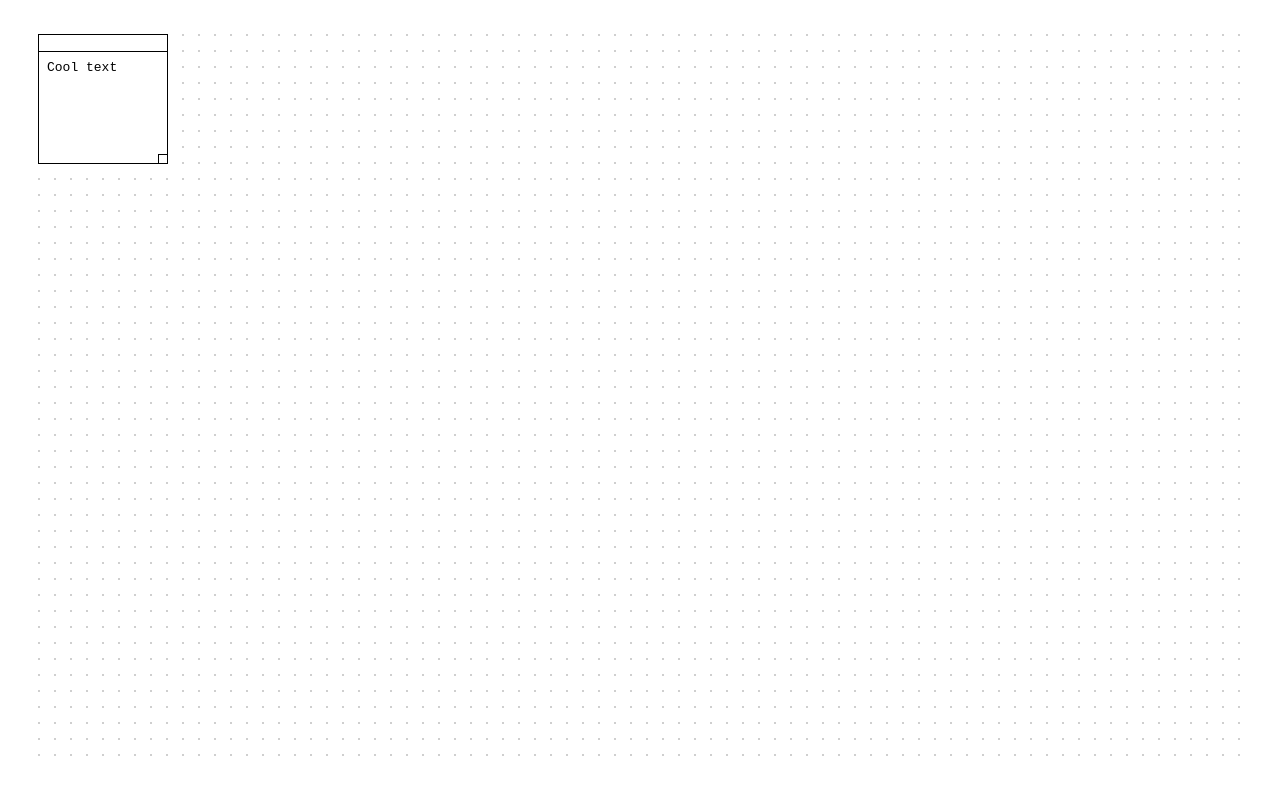
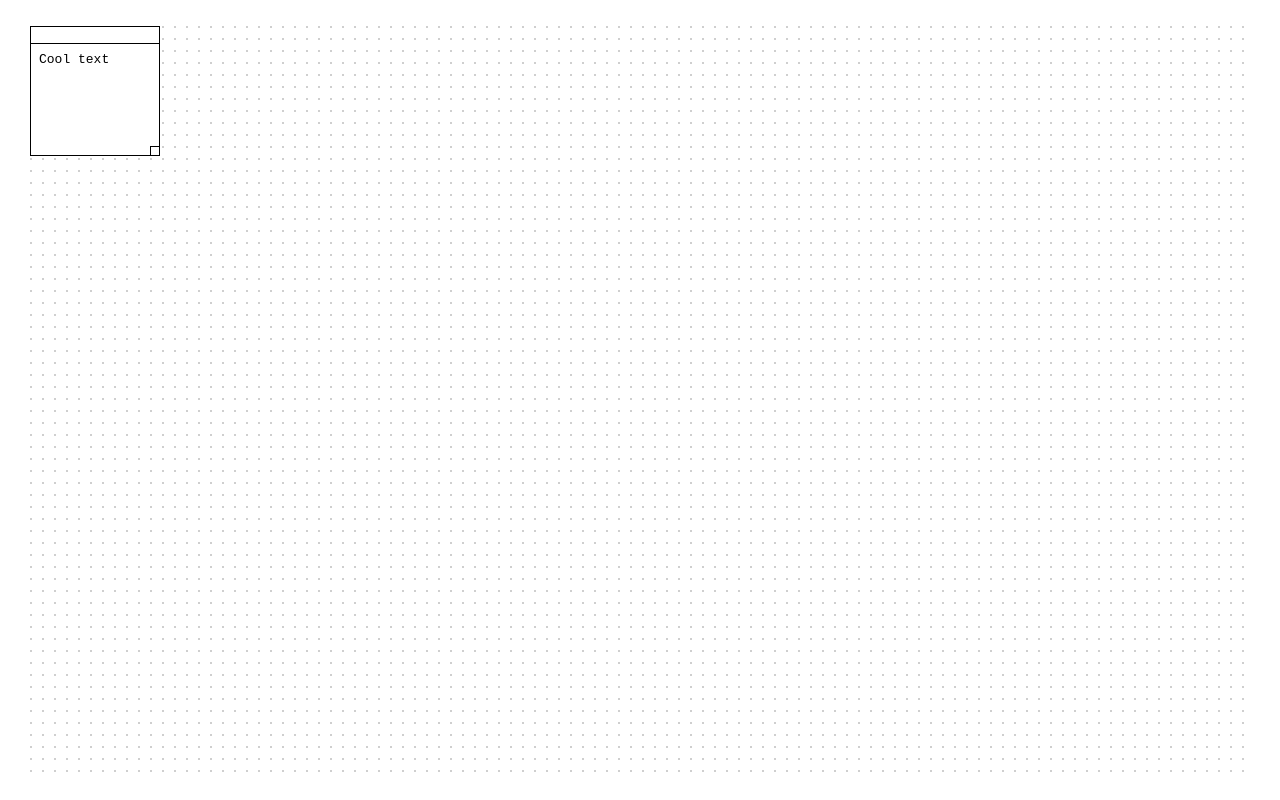
Before and after one commit to jonathontoon/manifest, a website built with Parcel: page index.html in a window 1280 px wide. Built offline with nearby package versions, Linux system fonts and the light colour scheme; a web font is replaced by a local one.

Commit message:
increase grid density

```diff
--- a/index.js
+++ b/index.js
@@ -2,8 +2,8 @@ import { createMainElement, createCanvasElement, createContainerElement, createC
 
 import "./sass/index.scss";
 
-const margin = 32;
-const size = 16;
+const margin = 24;
+const size = 12;
 
 let width = (window.innerWidth - (margin * 2)) - 12;
 let height = (window.innerHeight - (margin * 2)) - 4;
@@ -172,5 +172,6 @@ document.body.appendChild(main);
 window.addEventListener("resize", updateElements, false);
 window.addEventListener("load", () => {
 	createCard();
+	createCard();
 	updateElements();
 }, false);
--- a/sass/index.scss
+++ b/sass/index.scss
@@ -10,7 +10,6 @@ body {
         top: 50%;
         left: 50%;
         transform: translate(-50%, -50%);
-        overflow: hidden;
 
         canvas {
             position: absolute;
```
